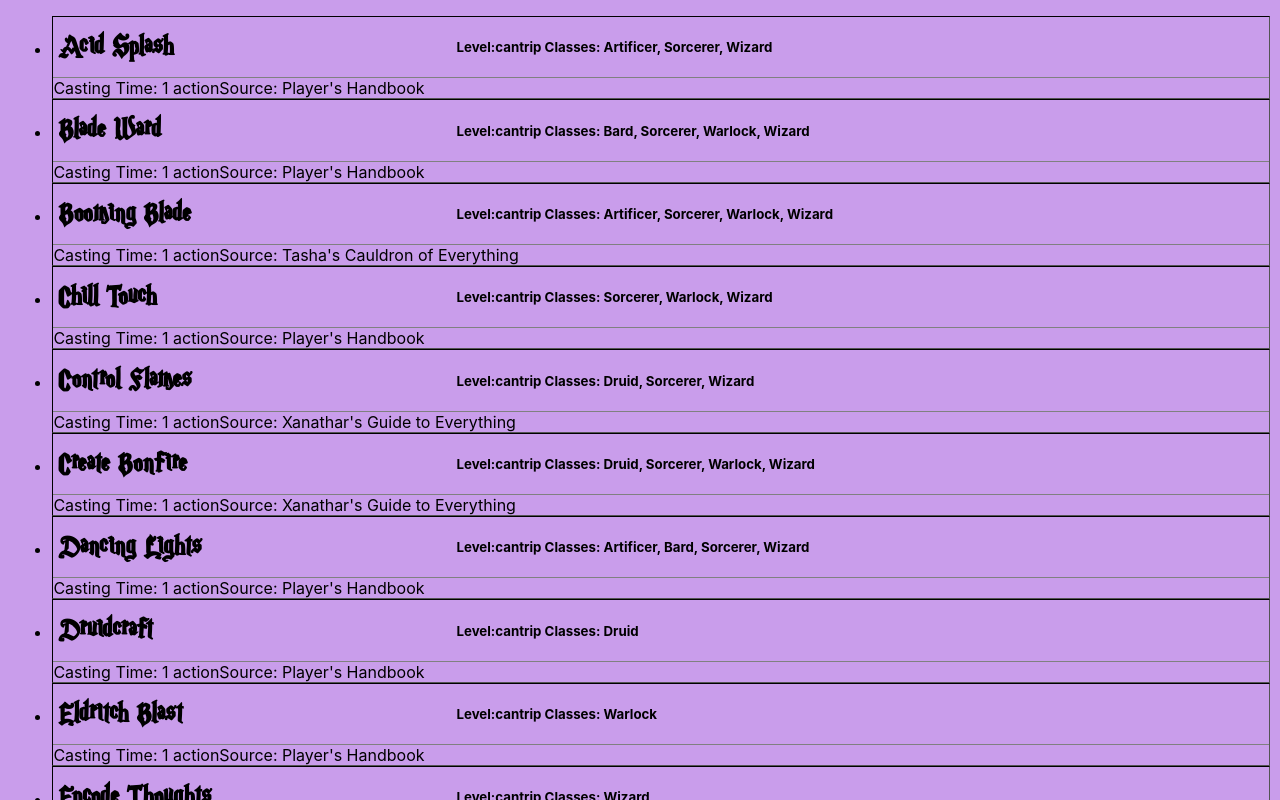
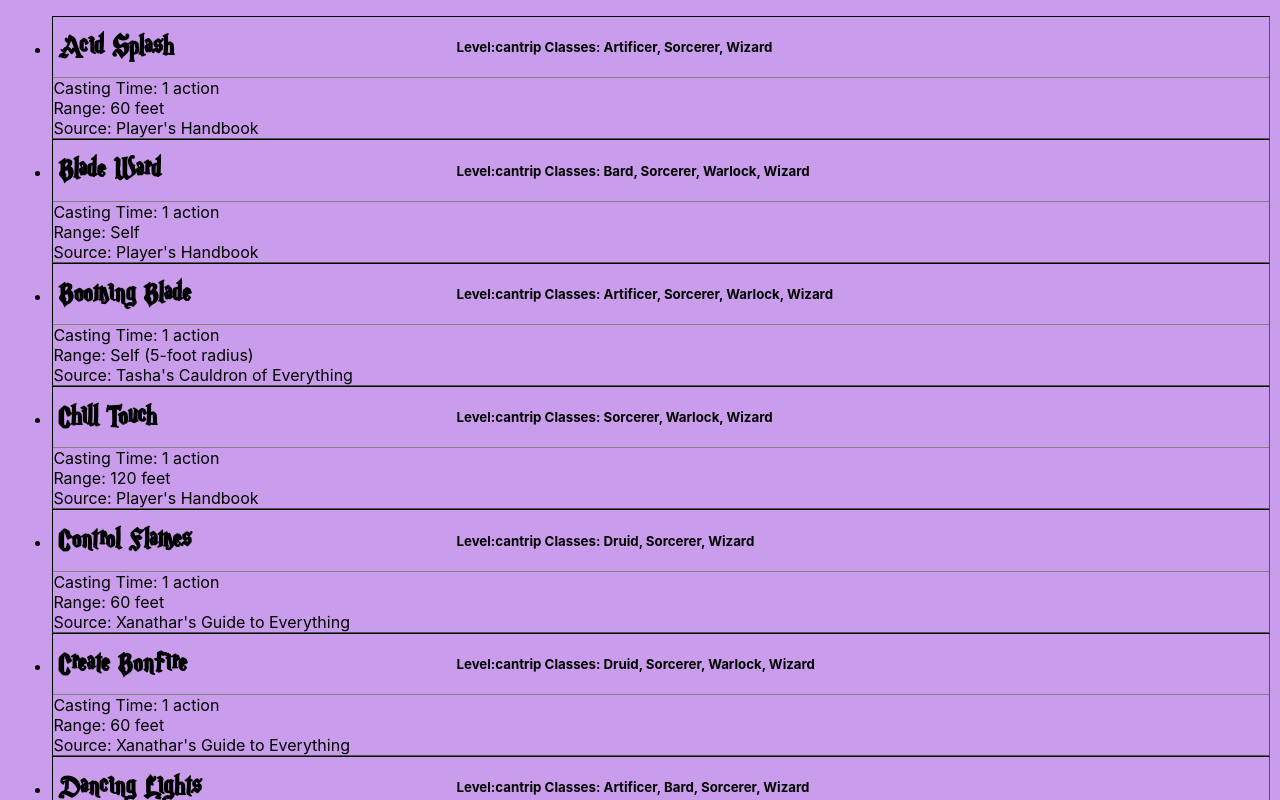
Before and after one commit to GenerNom/new_spell_book, a React (Create React App) app: page / in a window 1280 px wide. Shown: the top 800 px of the page. Built offline with nearby package versions, Linux system fonts and the light colour scheme; the HTML template or start-up script is replaced by a standard one.

Commit message:
added range

```diff
--- a/src/list/ListManager.tsx
+++ b/src/list/ListManager.tsx
@@ -8,8 +8,9 @@
                 <h3 className='spellName'>{spell.name}</h3> <h5 className='spellLevel'>Level:{spell.level} Classes: {spell.class.join(", ")}</h5>
             </div>
             <div>
-                Casting Time: {spell.castingTime}
-                Source: {spell.source}
+                Casting Time: {spell.castingTime} <br />
+                Range: {spell.range} <br />
+                Source: {spell.source} <br />
             </div>
         </li>
     )
```
Also changed, not shown: 1 other file (tests, documents, lock files or other folders).
